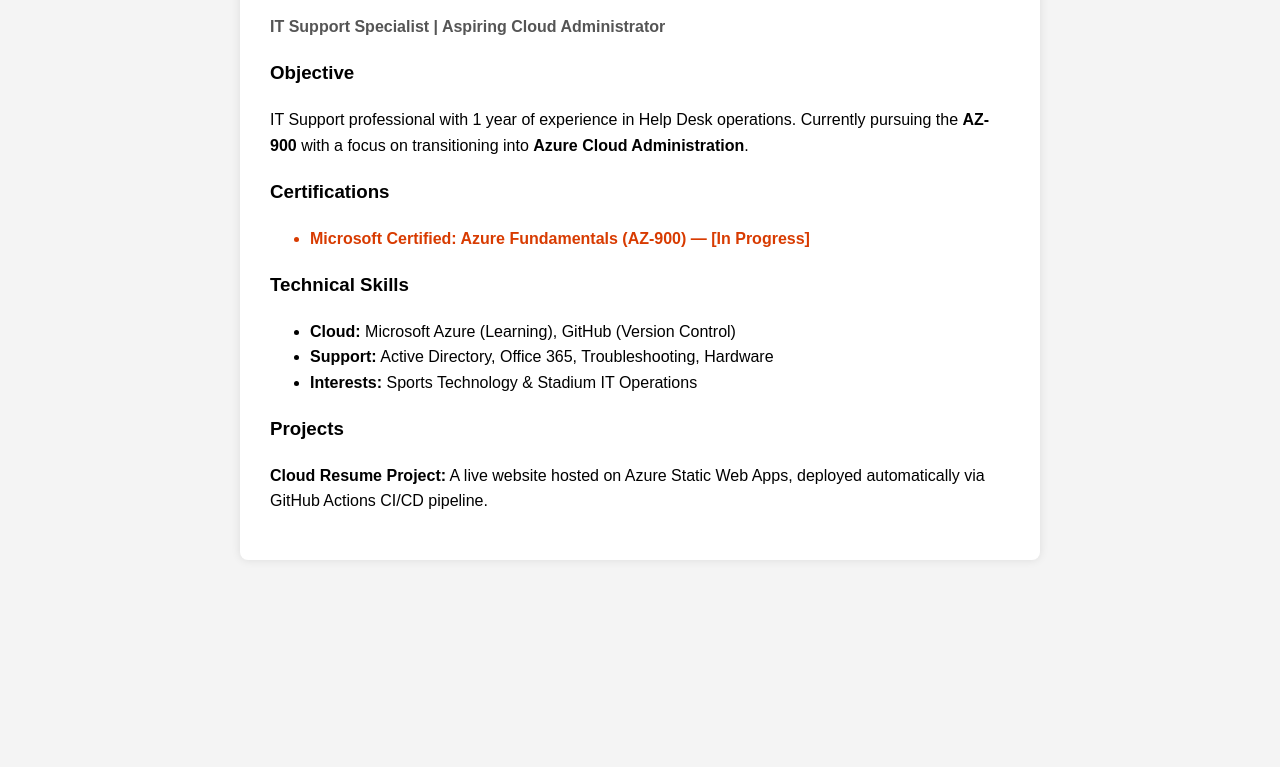
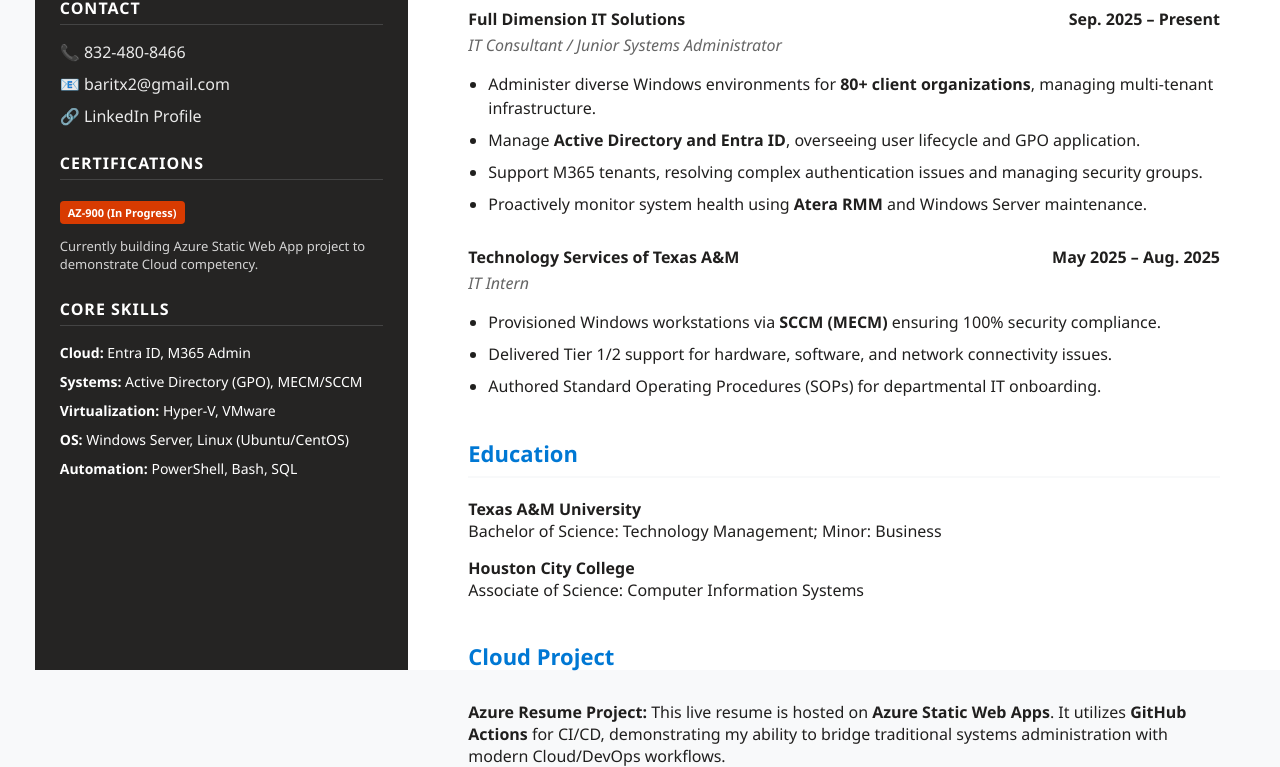
Before and after one commit to sonbari/my-first-azure-project, a plain HTML site: page index.html in a window 1280 px wide. Shown: the part 130-897 px from the top of the page. Before the commit the page ends 800 px from the top, so only its background shows below. Drawn offline with Linux system fonts and the light colour scheme.

Commit message:
Update index.html
updated resume content

```diff
--- a/index.html
+++ b/index.html
@@ -1,39 +1,110 @@
-<!DOCTYPE html>
+html<!DOCTYPE html>
 <html lang="en">
 <head>
     <meta charset="UTF-8">
     <meta name="viewport" content="width=device-width, initial-scale=1.0">
-    <title>IT Professional | Cloud Goal</title>
+    <title>Sonbari Karanwi | Systems Administrator</title>
     <style>
-        body { font-family: Arial, sans-serif; line-height: 1.6; max-width: 800px; margin: auto; padding: 20px; background-color: #f4f4f4; }
-        .container { background: white; padding: 30px; border-radius: 8px; box-shadow: 0 0 10px rgba(0,0,0,0.1); }
-        h1 { color: #0078d4; } /* Azure Blue */
-        .job-title { font-weight: bold; color: #555; }
-        .cert-status { color: #d83b01; font-weight: bold; } /* Alert Orange */
+        :root { --azure-blue: #0078d4; --bg-gray: #f8f9fa; --text-dark: #201f1e; --accent-orange: #d83b01; }
+        body { font-family: 'Segoe UI', system-ui, -apple-system, sans-serif; margin: 0; display: flex; min-height: 100vh; background: var(--bg-gray); color: var(--text-dark); }
+
+        /* Sidebar */
+        .sidebar { width: 30%; background: #252423; color: white; padding: 40px 25px; box-sizing: border-box; position: sticky; top: 0; height: 100vh; }
+        .sidebar h1 { font-size: 28px; color: var(--azure-blue); margin: 0; }
+        .sidebar .subtitle { font-size: 14px; opacity: 0.8; margin-bottom: 30px; display: block; }
+        .sidebar h3 { border-bottom: 1px solid #444; padding-bottom: 5px; font-size: 16px; margin-top: 25px; text-transform: uppercase; letter-spacing: 1px; }
+        .sidebar ul { list-style: none; padding: 0; font-size: 14px; line-height: 1.8; }
+        .contact-link { color: white; text-decoration: none; display: block; margin-bottom: 10px; opacity: 0.9; }
+        .contact-link:hover { color: var(--azure-blue); }
+        .cert-badge { background: var(--accent-orange); color: white; padding: 4px 8px; border-radius: 4px; font-size: 11px; font-weight: bold; display: inline-block; margin-top: 5px; }
+
+        /* Main Content */
+        .main-content { width: 70%; background: white; padding: 60px; box-sizing: border-box; }
+        .section { margin-bottom: 40px; }
+        .section h2 { font-size: 22px; color: var(--azure-blue); border-bottom: 2px solid var(--bg-gray); padding-bottom: 8px; margin-bottom: 20px; }
+        .job { margin-bottom: 30px; }
+        .job-header { display: flex; justify-content: space-between; font-weight: bold; font-size: 16px; }
+        .job-title { color: #666; font-style: italic; display: block; margin: 4px 0 10px 0; }
+        ul { padding-left: 20px; }
+        li { margin-bottom: 8px; line-height: 1.5; }
+        .edu-item { margin-bottom: 15px; }
+
+        @media (max-width: 900px) { body { flex-direction: column; } .sidebar, .main-content { width: 100%; height: auto; position: static; } }
     </style>
 </head>
 <body>
-    <div class="container">
+
+    <div class="sidebar">
         <h1>Sonbari Karanwi</h1>
-        <p class="job-title">IT Support Specialist | Aspiring Cloud Administrator</p>
+        <span class="subtitle">Junior Systems Administrator</span>
 
-        <h3>Objective</h3>
-        <p>IT Support professional with 1 year of experience in Help Desk operations. Currently pursuing the <strong>AZ-900</strong> with a focus on transitioning into <strong>Azure Cloud Administration</strong>.</p>
+        <h3>Contact</h3>
+        <a class="contact-link" href="tel:8324808466">📞 832-480-8466</a>
+        <a class="contact-link" href="mailto:baritx2@gmail.com">📧 baritx2@gmail.com</a>
+        <a class="contact-link" href="https://www.linkedin.com/in/sonbari-karanwi-699ab8252/" target="_blank">🔗 LinkedIn Profile</a>
 
         <h3>Certifications</h3>
+        <div class="cert-badge">AZ-900 (In Progress)</div>
+        <p style="font-size: 13px; opacity: 0.8;">Currently building Azure Static Web App project to demonstrate Cloud competency.</p>
+
+        <h3>Core Skills</h3>
         <ul>
-            <li class="cert-status">Microsoft Certified: Azure Fundamentals (AZ-900) — [In Progress]</li>
+            <li><strong>Cloud:</strong> Entra ID, M365 Admin</li>
+            <li><strong>Systems:</strong> Active Directory (GPO), MECM/SCCM</li>
+            <li><strong>Virtualization:</strong> Hyper-V, VMware</li>
+            <li><strong>OS:</strong> Windows Server, Linux (Ubuntu/CentOS)</li>
+            <li><strong>Automation:</strong> PowerShell, Bash, SQL</li>
         </ul>
+    </div>
 
-        <h3>Technical Skills</h3>
-        <ul>
-            <li><strong>Cloud:</strong> Microsoft Azure (Learning), GitHub (Version Control)</li>
-            <li><strong>Support:</strong> Active Directory, Office 365, Troubleshooting, Hardware</li>
-            <li><strong>Interests:</strong> Sports Technology & Stadium IT Operations</li>
-        </ul>
+    <div class="main-content">
+        <div class="section">
+            <h2>Professional Experience</h2>
+            <div class="job">
+                <div class="job-header">
+                    <span>Full Dimension IT Solutions</span>
+                    <span>Sep. 2025 – Present</span>
+                </div>
+                <span class="job-title">IT Consultant / Junior Systems Administrator</span>
+                <ul>
+                    <li>Administer diverse Windows environments for <strong>80+ client organizations</strong>, managing multi-tenant infrastructure.</li>
+                    <li>Manage <strong>Active Directory and Entra ID</strong>, overseeing user lifecycle and GPO application.</li>
+                    <li>Support M365 tenants, resolving complex authentication issues and managing security groups.</li>
+                    <li>Proactively monitor system health using <strong>Atera RMM</strong> and Windows Server maintenance.</li>
+                </ul>
+            </div>
 
-        <h3>Projects</h3>
-        <p><strong>Cloud Resume Project:</strong> A live website hosted on Azure Static Web Apps, deployed automatically via GitHub Actions CI/CD pipeline.</p>
+            <div class="job">
+                <div class="job-header">
+                    <span>Technology Services of Texas A&M</span>
+                    <span>May 2025 – Aug. 2025</span>
+                </div>
+                <span class="job-title">IT Intern</span>
+                <ul>
+                    <li>Provisioned Windows workstations via <strong>SCCM (MECM)</strong> ensuring 100% security compliance.</li>
+                    <li>Delivered Tier 1/2 support for hardware, software, and network connectivity issues.</li>
+                    <li>Authored Standard Operating Procedures (SOPs) for departmental IT onboarding.</li>
+                </ul>
+            </div>
+        </div>
+
+        <div class="section">
+            <h2>Education</h2>
+            <div class="edu-item">
+                <strong>Texas A&M University</strong><br>
+                <span>Bachelor of Science: Technology Management; Minor: Business</span>
+            </div>
+            <div class="edu-item">
+                <strong>Houston City College</strong><br>
+                <span>Associate of Science: Computer Information Systems</span>
+            </div>
+        </div>
+
+        <div class="section">
+            <h2>Cloud Project</h2>
+            <p><strong>Azure Resume Project:</strong> This live resume is hosted on <strong>Azure Static Web Apps</strong>. It utilizes <strong>GitHub Actions</strong> for CI/CD, demonstrating my ability to bridge traditional systems administration with modern Cloud/DevOps workflows.</p>
+        </div>
     </div>
+
 </body>
 </html>
```
